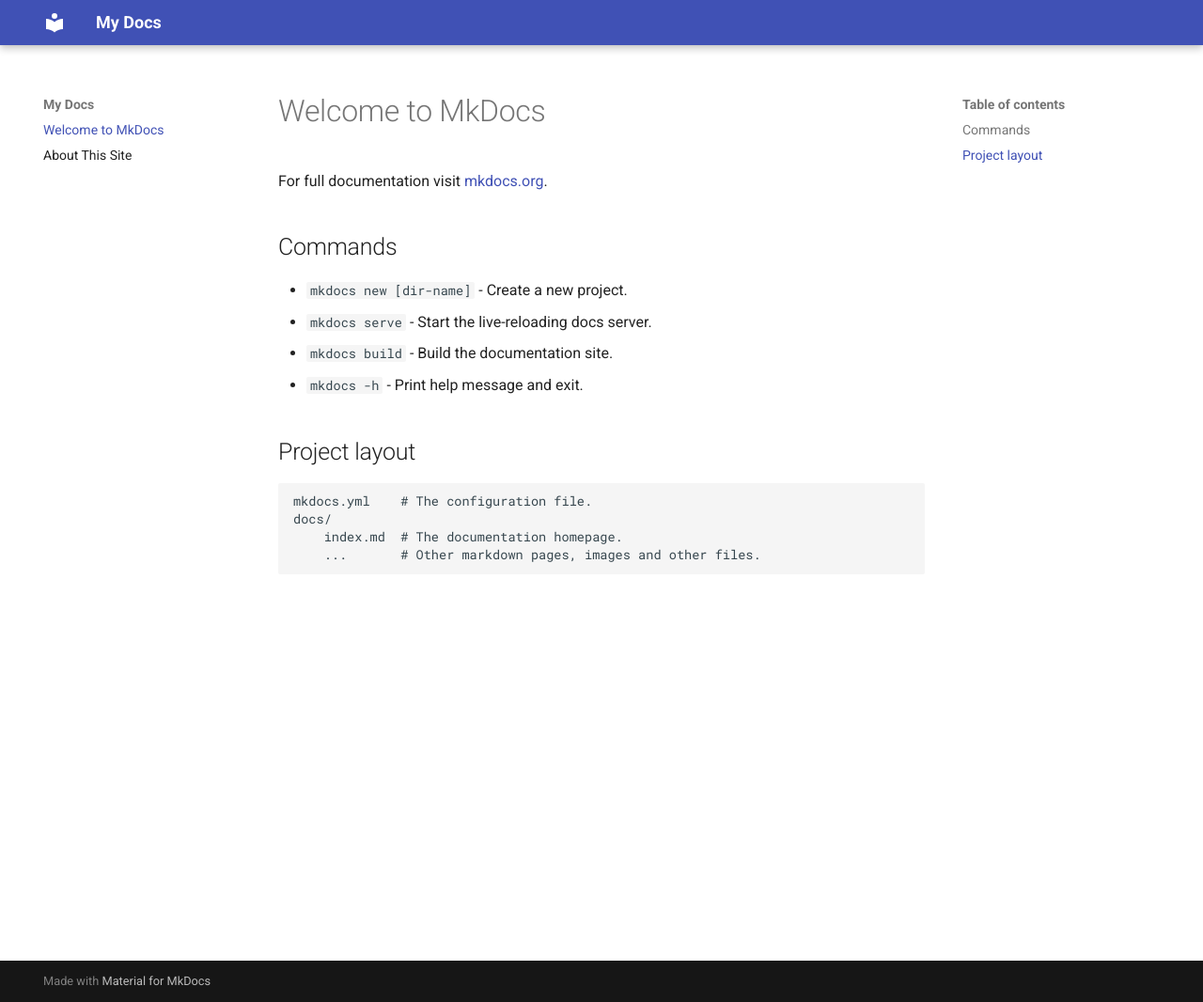
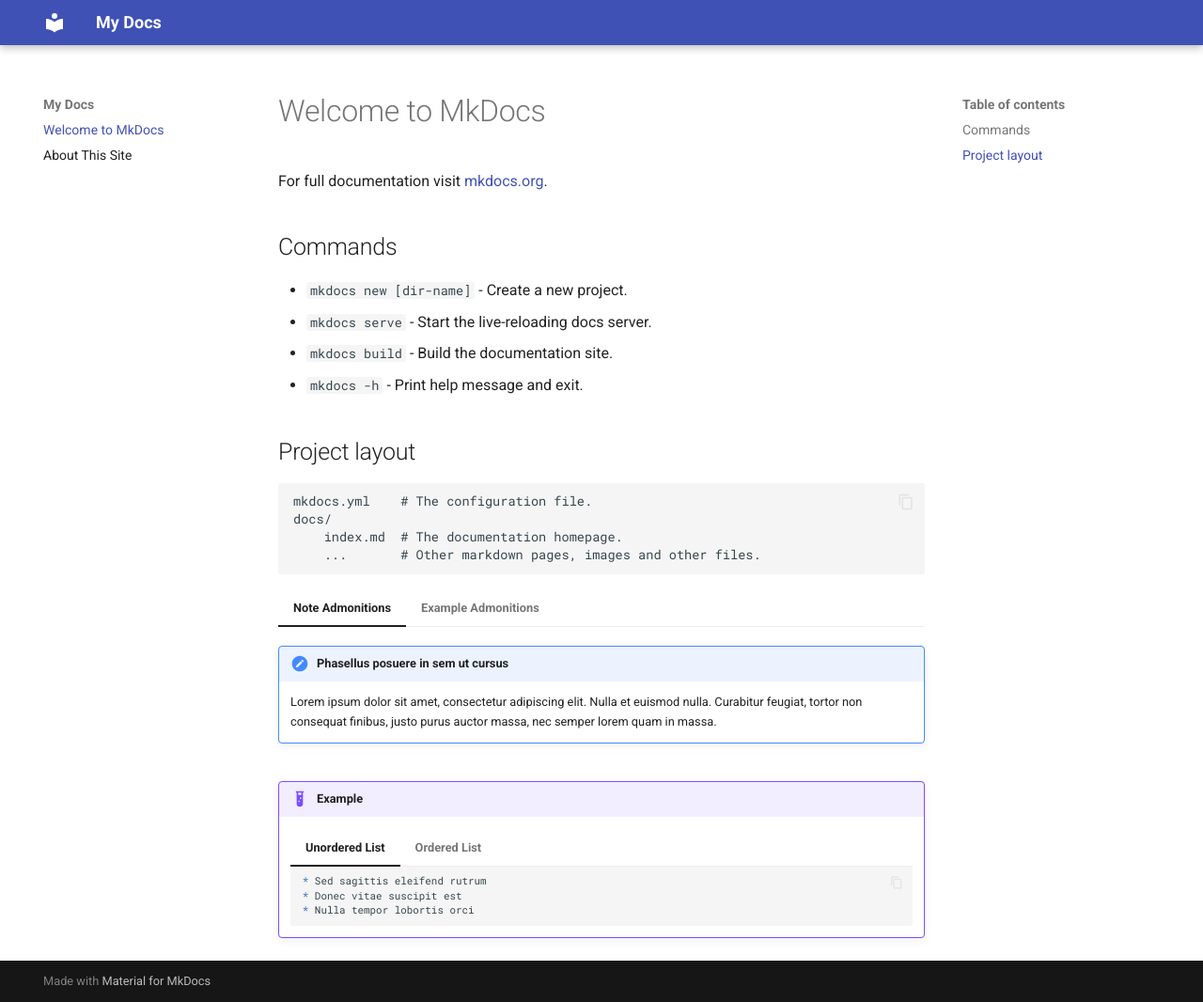
Before and after one commit to PSModule/docs-test, an MkDocs documentation site: the page built from docs/index.md, in a window 1280 px wide and 1066 px high. Shown: the whole window at 94% size. Built offline with MkDocs 1.6.1 and Material for MkDocs 9.7.7, drawn with Linux system fonts in a browser that asks for light colours; the version menu is left out.

Commit message:
Add content code copy feature to the material theme in mkdocs.yml (#2)
## Description

<!-- Add your description here -->

## Type of change

<!-- Use the check-boxes [x] on the options that are relevant. -->

- [ ] 📖 [Docs]
- [ ] 🪲 [Fix]
- [ ] 🩹 [Patch]
- [ ] ⚠️ [Security fix]
- [ ] 🚀 [Feature]
- [ ] 🌟 [Breaking change]

## Checklist

<!-- Use the check-boxes [x] on the options that are relevant. -->

- [ ] I have performed a self-review of my own code
- [ ] I have commented my code, particularly in hard-to-understand areas

````diff
--- a/docs/index.md
+++ b/docs/index.md
@@ -15,3 +15,37 @@
     docs/
         index.md  # The documentation homepage.
         ...       # Other markdown pages, images and other files.
+
+=== "Note Admonitions"
+
+    !!! note "Phasellus posuere in sem ut cursus"
+
+        Lorem ipsum dolor sit amet, consectetur adipiscing elit. Nulla et euismod
+        nulla. Curabitur feugiat, tortor non consequat finibus, justo purus auctor
+        massa, nec semper lorem quam in massa.
+
+=== "Example Admonitions"
+
+    !!! example "Phasellus posuere in sem ut cursus"
+
+        Lorem ipsum dolor sit amet, consectetur adipiscing elit. Nulla et euismod
+        nulla. Curabitur feugiat, tortor non consequat finibus, justo purus auctor
+        massa, nec semper lorem quam in massa.
+
+!!! example Lists
+
+    === "Unordered List"
+
+        ``` markdown
+        * Sed sagittis eleifend rutrum
+        * Donec vitae suscipit est
+        * Nulla tempor lobortis orci
+        ```
+
+    === "Ordered List"
+
+        ``` markdown
+        1. Sed sagittis eleifend rutrum
+        2. Donec vitae suscipit est
+        3. Nulla tempor lobortis orci
+        ```
--- a/mkdocs.yml
+++ b/mkdocs.yml
@@ -2,6 +2,8 @@
 site_url: https://psmodule.io/docs-test/
 theme:
   name: material
+  features:
+    - content.code.copy
 extra:
   version:
     provider: mike
@@ -15,3 +17,9 @@
       version_selector: true
       css_dir: css
       javascript_dir: js
+markdown_extensions:
+  - admonition
+  - pymdownx.details
+  - pymdownx.superfences
+  - pymdownx.tabbed:
+      alternate_style: true
````
